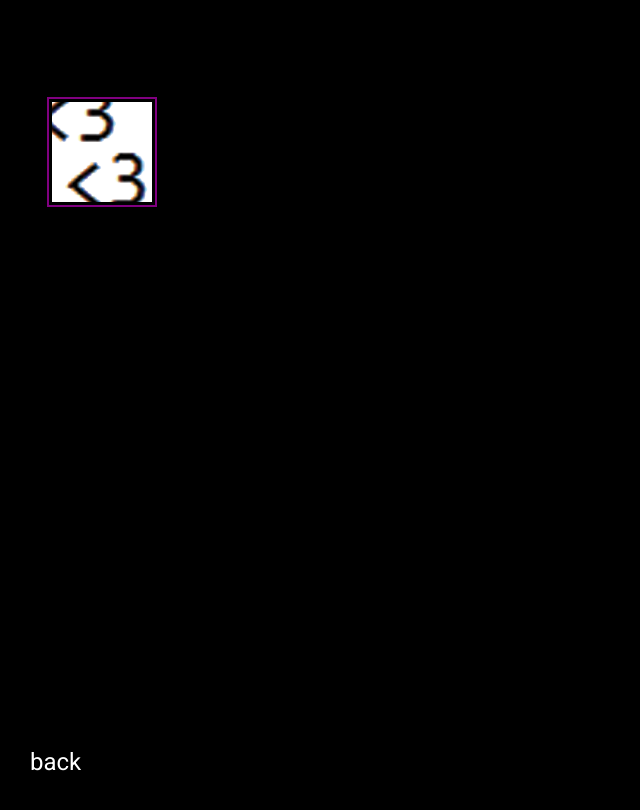
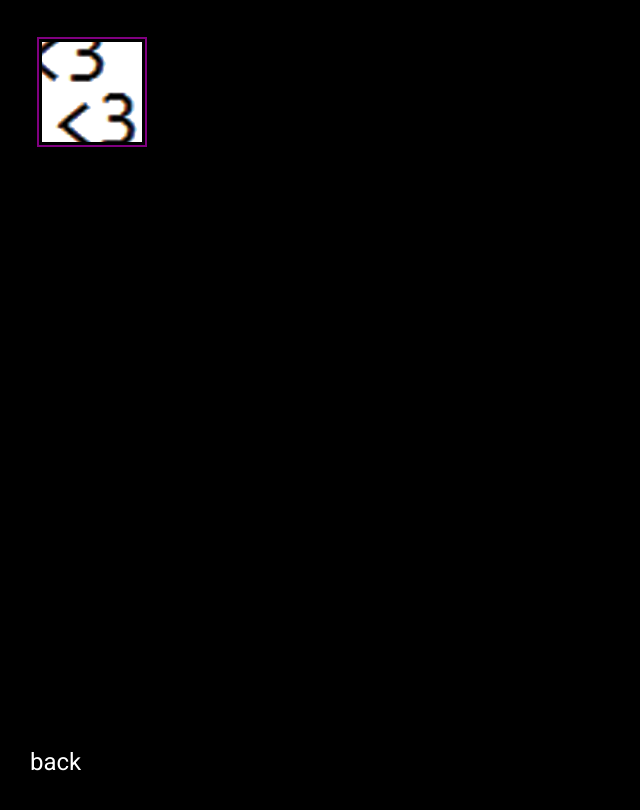
Before and after one commit to bleach2004/bleach.fish, a React (Vite) app in the folder bleach.fish/: page /audio in a window 1280 px wide. Shown: the top 810 px of the page, without its empty margins (0-640 px from the left). Built offline with nearby package versions, Linux system fonts and the light colour scheme.

Commit message:
song grid alignment issues fix

```diff
--- a/bleach.fish/src/Audio.tsx
+++ b/bleach.fish/src/Audio.tsx
@@ -12,10 +12,7 @@ const Audio: React.FC = () => {
   const songs: Song[] = tracks;
 
   return (
-    <div style={{
-      padding: '20px',
-      marginTop: '50px'
-      }}>
+    <div className='song-grid'>
       <div
         style={{
           display: 'grid',
--- a/bleach.fish/src/index.css
+++ b/bleach.fish/src/index.css
@@ -166,6 +166,10 @@ a {
   outline-width: 2px;
 }
 
+.song-grid {
+  padding: 10px;
+}
+
 /* Responsive Design */
 
 @media (max-width: 668px) {
```
